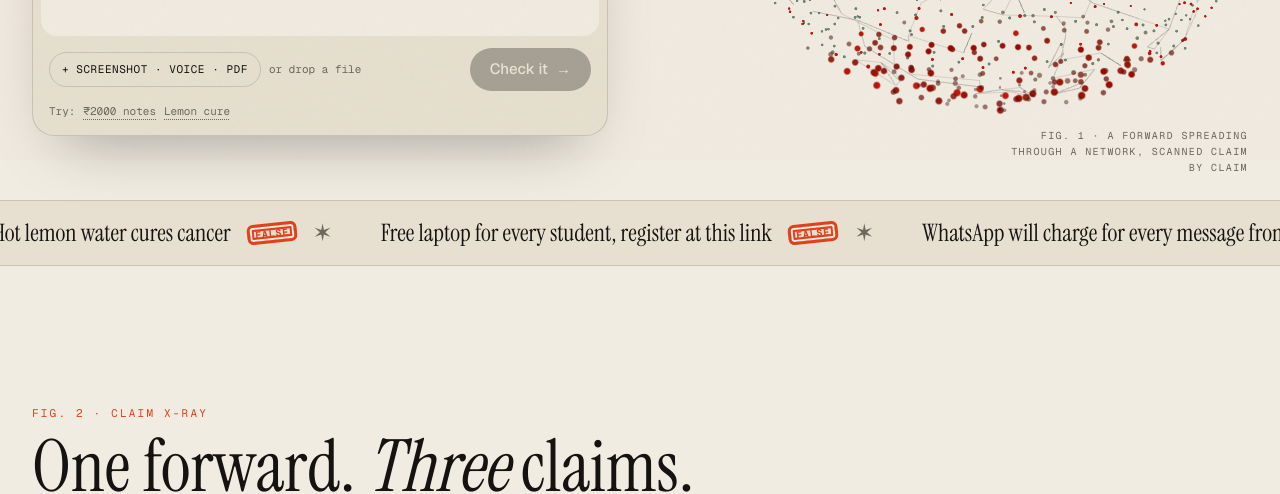
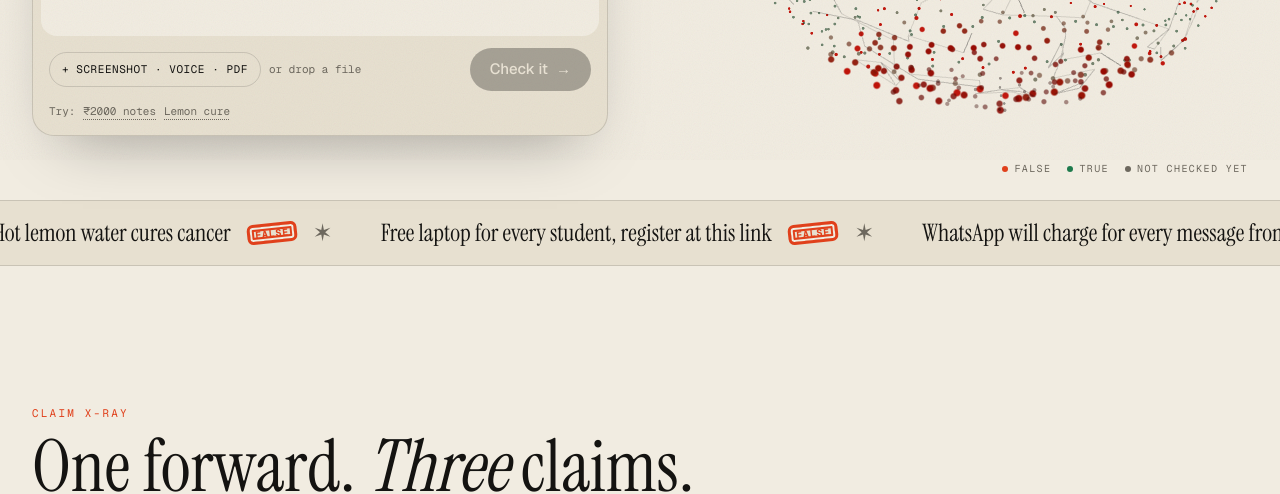
Before and after one commit to SaTyAbHr2005/FwdCheck, a Next.js app in the folder web/: page / in a window 1280 px wide. Shown: the part 640-1134 px from the top of the page. Built offline with nearby package versions, Linux system fonts and the light colour scheme; no server answers.

Commit message:
style(web): replace report-style figure labels with a globe legend and plain section names

```diff
--- a/web/app/page.tsx
+++ b/web/app/page.tsx
@@ -34,8 +34,10 @@ export default async function Home({ searchParams }: { searchParams: Promise<{ e
       {/* Hero */}
       <section id="check" className="relative mx-auto overflow-x-clip grid min-h-[calc(100dvh-3.5rem)] max-w-7xl items-center gap-8 px-4 pb-16 pt-8 sm:px-8 lg:grid-cols-12">
         <ForwardGlobe className="pointer-events-none absolute inset-x-0 top-0 h-[60vh] opacity-50 lg:inset-y-0 lg:left-[46%] lg:right-[-10%] lg:h-auto lg:opacity-100" />
-        <p className="absolute bottom-6 right-8 hidden max-w-[16rem] text-right font-mono text-[10px] uppercase leading-relaxed tracking-[0.14em] text-muted lg:block">
-          Fig. 1 · A forward spreading through a network, scanned claim by claim
+        <p aria-hidden className="absolute bottom-6 right-8 hidden items-center gap-4 font-mono text-[10px] uppercase tracking-[0.14em] text-muted lg:flex">
+          <span className="flex items-center gap-1.5"><i className="size-1.5 rounded-full bg-signal" />False</span>
+          <span className="flex items-center gap-1.5"><i className="size-1.5 rounded-full bg-ok" />True</span>
+          <span className="flex items-center gap-1.5"><i className="size-1.5 rounded-full bg-muted" />Not checked yet</span>
         </p>
 
         <div className="relative lg:col-span-6">
--- a/web/components/pipeline.tsx
+++ b/web/components/pipeline.tsx
@@ -31,7 +31,7 @@ export default function Pipeline() {
     <div ref={root} className="overflow-hidden bg-ink text-paper md:h-dvh">
       <div className="flex h-full flex-col justify-center py-20 md:py-0">
         <div className="mx-auto mb-10 w-full max-w-7xl px-4 sm:px-8">
-          <p className="font-mono text-[11px] uppercase tracking-[0.2em] text-signal">Fig. 3 · The pipeline</p>
+          <p className="font-mono text-[11px] uppercase tracking-[0.2em] text-signal">How it works</p>
           <h2 className="mt-3 max-w-2xl font-serif text-5xl leading-[0.95] sm:text-7xl">Six steps between a rumour and the truth.</h2>
           <div className="mt-8 hidden h-px bg-paper/20 md:block"><div className="pipe-progress h-px origin-left bg-signal" /></div>
         </div>
--- a/web/components/xray-demo.tsx
+++ b/web/components/xray-demo.tsx
@@ -41,7 +41,7 @@ export default function XRayDemo() {
   return (
     <div ref={root} className="mx-auto grid min-h-dvh max-w-7xl content-center gap-10 px-4 py-20 sm:px-8 lg:grid-cols-12 lg:py-0">
       <div className="lg:col-span-12">
-        <p className="font-mono text-[11px] uppercase tracking-[0.2em] text-signal">Fig. 2 · Claim X-Ray</p>
+        <p className="font-mono text-[11px] uppercase tracking-[0.2em] text-signal">Claim X-Ray</p>
         <h2 className="mt-3 max-w-3xl font-serif text-5xl leading-[0.95] sm:text-7xl">One forward. <em>Three</em> claims. Three different answers.</h2>
       </div>
 
```
